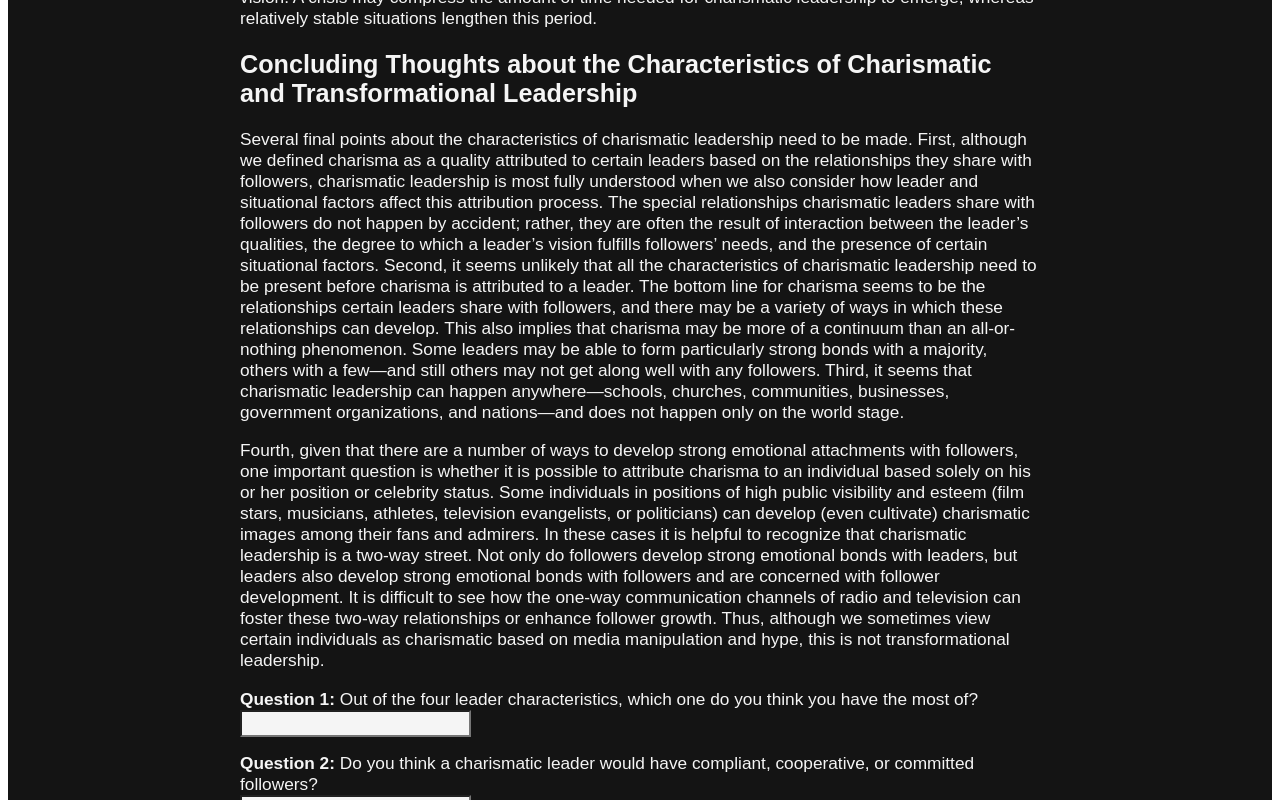
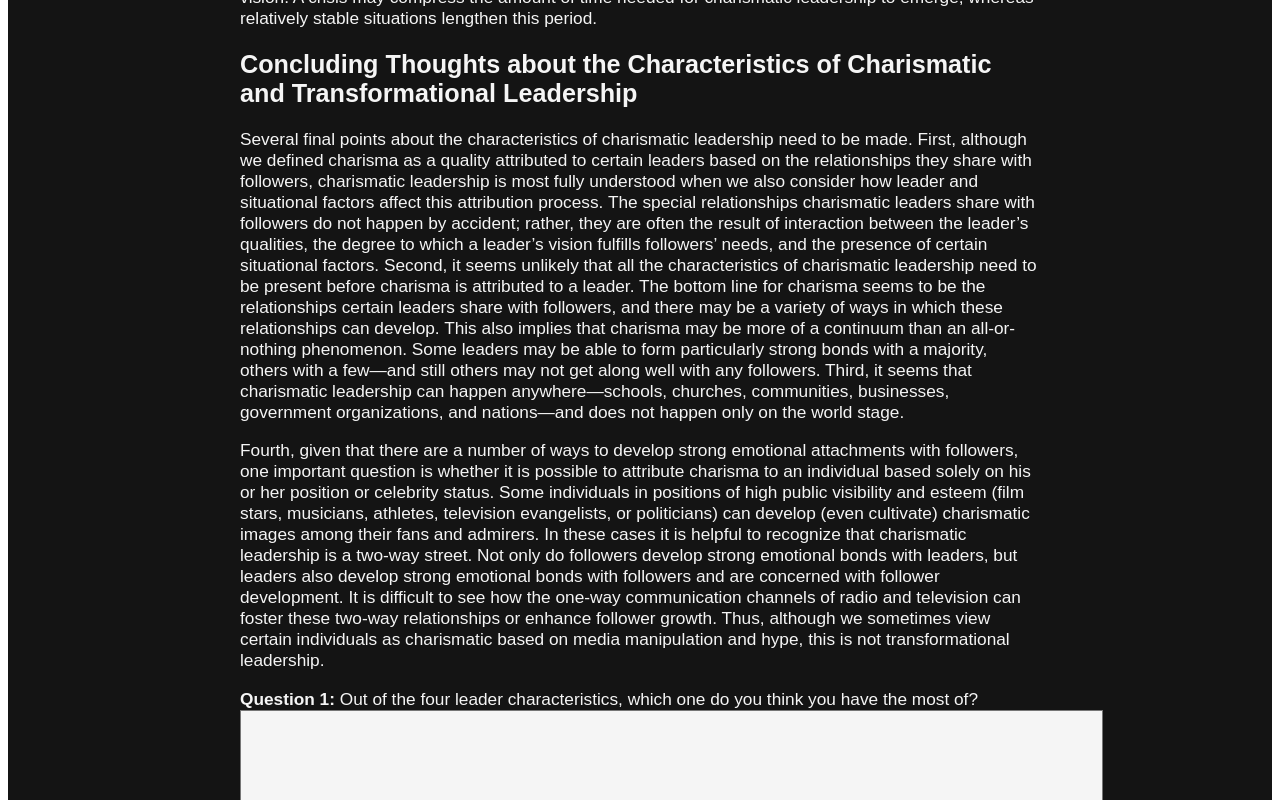
Before and after one commit to ChaitanyaRS06/HCI-project-website, a React (Create React App) app: page /reminderdarkmode in a window 1280 px wide. Both pictures are taken after a click on the button "Show Questions". Shown: the part 8411-9211 px from the top of the page. Built offline with nearby package versions, Linux system fonts and the light colour scheme.

Commit message:
change to text area for longer input

```diff
--- a/src/pages/DarkMode.js
+++ b/src/pages/DarkMode.js
@@ -106,11 +106,11 @@ const DarkMode = () => {
                       {showQuestions && (
                           <form ref={form} onSubmit={redirectBack}>
                               <label><strong>Question 1: </strong>Name one of the nine influence tactics mentioned in this passage.</label><br></br>
-                              <input type="text" name="q1"></input><br></br><br></br>
+                              <textarea name="message" rows="10" cols="100"></textarea><br></br><br></br>
                               <label><strong>Question 2: </strong>Are female managers more likely than male managers to compromise or negotiate during influence attempts?</label><br></br>
-                              <input type="text" name="q2"></input><br></br><br></br>
+                              <textarea name="message" rows="10" cols="100"></textarea><br></br><br></br>
                               <label><strong>Question 3: </strong>What else is needed to produce good results other than choosing the right influence tactic?</label><br></br>
-                              <input type="text" name="q3"></input><br></br><br></br>
+                              <textarea name="message" rows="10" cols="100"></textarea><br></br><br></br>
 
                               <input type="submit" value="Submit Answers"/>
                               <br></br><br></br>
--- a/src/pages/LightMode.js
+++ b/src/pages/LightMode.js
@@ -114,11 +114,11 @@ const LightMode = () => {
                         {showQuestions && (
                             <form ref={form} onSubmit={redirectBack}>
                                 <label><strong>Question 1: </strong>Does leadership seem more like an art or a science to you?</label><br></br>
-                                <input type="text" name="q1"></input><br></br><br></br>
+                                <textarea name="message" rows="10" cols="100"></textarea><br></br><br></br>
                                 <label><strong>Question 2: </strong>What is one distinction we typically make between a manager and a leader?</label><br></br>
-                                <input type="text" name="q2"></input><br></br><br></br>
+                                <textarea name="message" rows="10" cols="100"></textarea><br></br><br></br>
                                 <label><strong>Question 3: </strong>Who is one leader you look up to?</label><br></br>
-                                <input type="text" name="q3"></input><br></br><br></br>
+                                <textarea name="message" rows="10" cols="100"></textarea><br></br><br></br>
 
                                 <input type="submit" value="Submit Answers"/>
                                 <br></br><br></br>
--- a/src/pages/ReminderDarkMode.js
+++ b/src/pages/ReminderDarkMode.js
@@ -106,11 +106,11 @@ const ReminderDarkMode = () => {
                             {showQuestions && (
                                 <form ref={form} onSubmit={redirectBack}>
                                     <label><strong>Question 1: </strong>Out of the four leader characteristics, which one do you think you have the most of?</label><br></br>
-                                    <input type="text" name="q1"></input><br></br><br></br>
+                                    <textarea name="message" rows="10" cols="100"></textarea><br></br><br></br>
                                     <label><strong>Question 2: </strong>Do you think a charismatic leader would have compliant, cooperative, or committed followers?</label><br></br>
-                                    <input type="text" name="q2"></input><br></br><br></br>
+                                    <textarea name="message" rows="10" cols="100"></textarea><br></br><br></br>
                                     <label><strong>Question 3: </strong>What is arguably the most important yet overlooked situational variable that affects the rise of a charismatic leader?</label><br></br>
-                                    <input type="text" name="q3"></input><br></br><br></br>
+                                    <textarea name="message" rows="10" cols="100"></textarea><br></br><br></br>
 
                                     <input type="submit" value="Submit Answers"/>
                                     <br></br><br></br>
--- a/src/styles/DarkMode.css
+++ b/src/styles/DarkMode.css
@@ -77,7 +77,7 @@
     color: #F5F5F5;
 }
 
-.dark-mode input[type=text] {
+.dark-mode textarea {
     font-size: 1.2em;
     background-color: #F5F5F5;
 }
--- a/src/styles/LightMode.css
+++ b/src/styles/LightMode.css
@@ -78,7 +78,7 @@
     color: #141414;
 }
 
-.light-mode input[type=text] {
+.light-mode textarea {
     font-size: 0.95em;
     background-color: #F5F5F5;
 }
```
Also changed, not shown: src/pages/ReminderLightMode.js.
